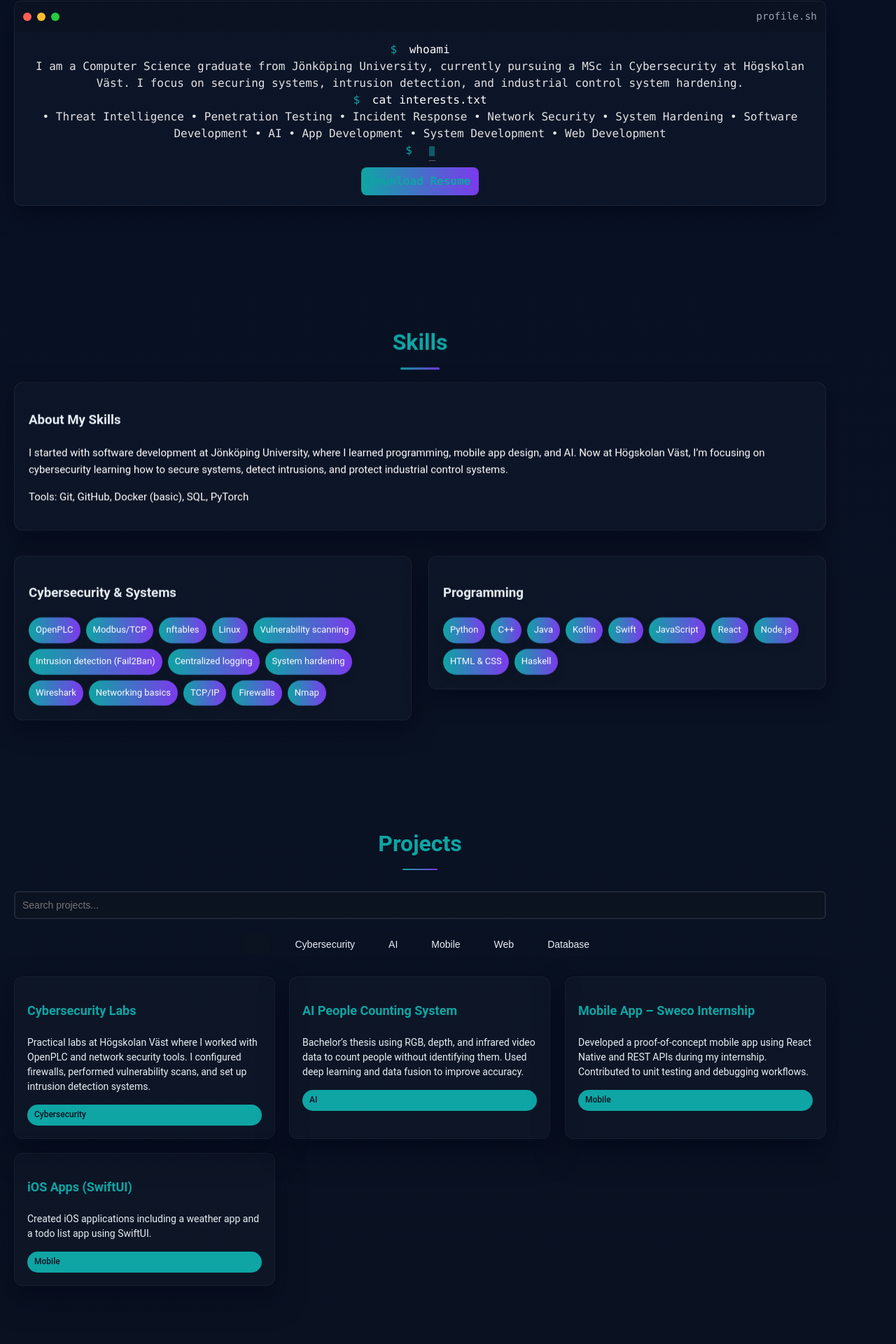
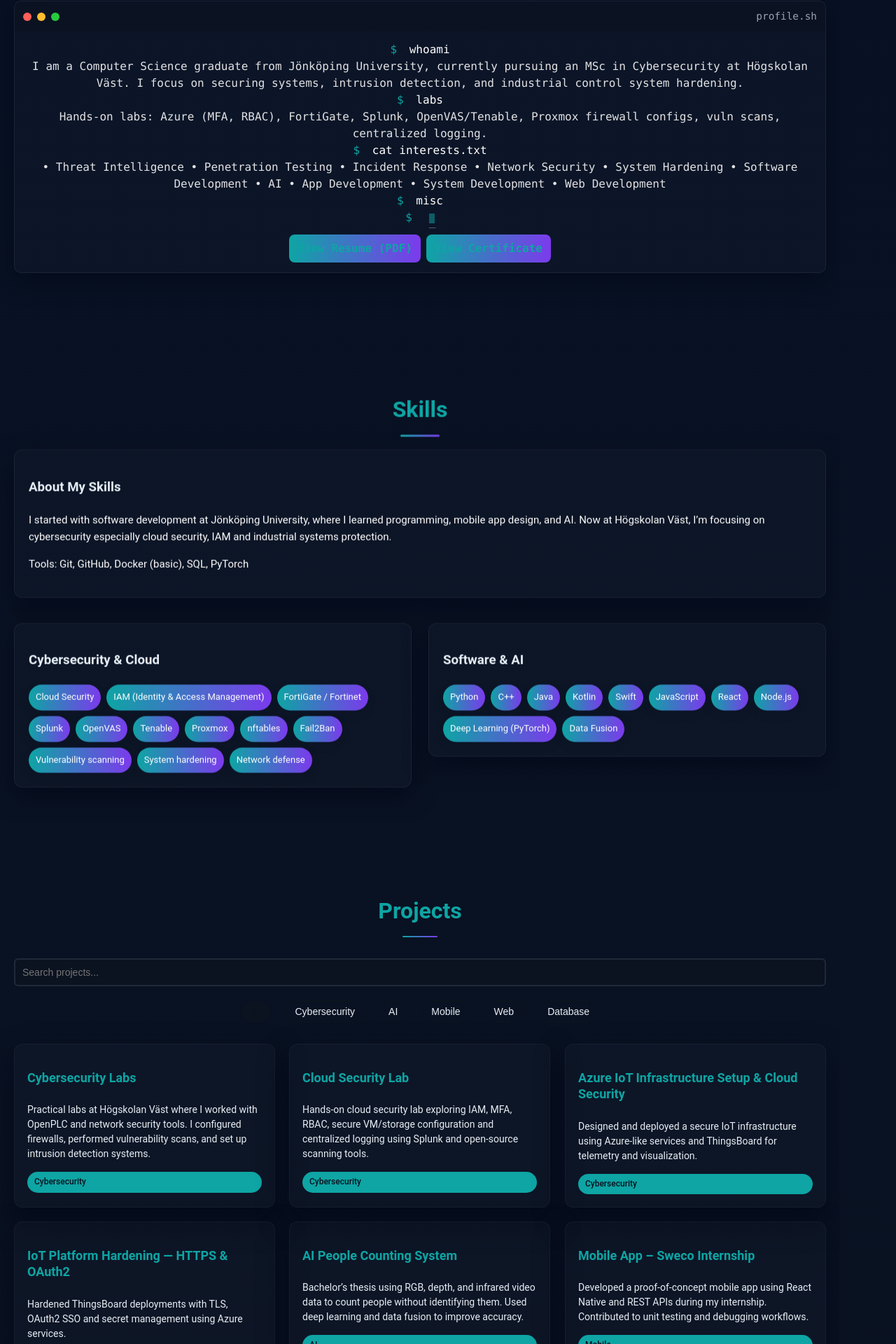
Before and after one commit to FilmonMeharii/filly-port, a React (Create React App) app: page / in a window 1280 px wide. Shown: the part 695-2615 px from the top of the page at 70% size. Built offline with nearby package versions, Linux system fonts and the light colour scheme.

Commit message:
added cisco certificate

```diff
--- a/src/CSS/Projects.css
+++ b/src/CSS/Projects.css
@@ -149,6 +149,14 @@
 .project:hover {
   transform: translateY(-6px) scale(1.02);
   box-shadow: 0 20px 40px rgba(2,6,23,0.12);
+  background-color: color-mix(in srgb, var(--background-color) 92%, #000 4%);
+}
+
+/* improve keyboard focus readability for project cards */
+.project:focus {
+  outline: 3px solid color-mix(in srgb, var(--primary-color) 40%, transparent);
+  outline-offset: 4px;
+  background-color: color-mix(in srgb, var(--background-color) 90%, #000 6%);
 }
 
 .project h3 {
@@ -178,12 +186,13 @@
 .modal {
   position: fixed;
   inset: 0;
-  background: linear-gradient(rgba(2,6,23,0.45), rgba(2,6,23,0.45));
+  /* stronger overlay for better contrast when modal is open */
+  background: rgba(2,6,23,0.75);
   display: flex;
   justify-content: center;
   align-items: center;
   z-index: 1200;
-  backdrop-filter: blur(4px);
+  backdrop-filter: blur(6px);
 }
 
 .modal-content {
@@ -194,10 +203,12 @@
   max-height: 80vh;
   width: min(92%, 720px);
   position: relative;
-  box-shadow: 0 24px 60px rgba(2,6,23,0.18);
+  box-shadow: 0 36px 90px rgba(2,6,23,0.32);
   overflow: auto;
   transform: translateY(8px) scale(.995);
   transition: transform 220ms ease, opacity 220ms ease;
+  border: 1px solid var(--border-color);
+  color: var(--text-color);
 }
 
 /* Dark theme tweaks for project cards and modal */
@@ -209,8 +220,8 @@
 }
 
 [data-theme="dark"] .modal-content {
-  background: rgba(3,8,18,0.6);
-  border-color: rgba(255,255,255,0.04);
+  background: rgba(3,8,18,0.95);
+  border-color: rgba(255,255,255,0.06);
   color: var(--light-text-color);
 }
 
@@ -262,6 +273,26 @@
 .close-button:hover {
   color: var(--primary-color);
   transform: scale(1.06);
+}
+
+/* Project modal gallery */
+.project-gallery {
+  display: flex;
+  gap: 12px;
+  margin-top: 14px;
+  flex-wrap: wrap;
+}
+
+.project-image {
+  width: calc(50% - 12px);
+  max-width: 100%;
+  border-radius: 8px;
+  border: 1px solid var(--border-color);
+  box-shadow: 0 8px 20px rgba(2,6,23,0.06);
+}
+
+@media (max-width: 768px) {
+  .project-image { width: 100%; }
 }
 
 @media (max-width: 768px) {
--- a/src/components/About.js
+++ b/src/components/About.js
@@ -1,6 +1,7 @@
 import React, { useEffect, useRef } from 'react';
 import '../CSS/About.css';
 import CV from '../assets/CV thesis.pdf';
+import Cert from '../assets/CyberOps_Associate_certificate.pdf';
 
 const About = () => {
   const sectionRef = useRef(null);
@@ -24,19 +25,36 @@ const About = () => {
                 <span className="prompt">$</span> whoami
               </div>
               <div className="line output">
-              I am a Computer Science graduate from Jönköping University, currently pursuing a MSc in Cybersecurity at Högskolan Väst. I focus on securing systems, intrusion detection, and industrial control system hardening.
+                I am a Computer Science graduate from Jönköping University, currently pursuing an MSc in Cybersecurity at Högskolan Väst. I focus on securing systems, intrusion detection, and industrial control system hardening.
               </div>
+
+              <div className="line">
+                <span className="prompt">$</span> labs
+              </div>
+              <div className="line output">
+                Hands-on labs: Azure (MFA, RBAC), FortiGate, Splunk, OpenVAS/Tenable, Proxmox firewall configs, vuln scans, centralized logging.
+              </div>
+
               <div className="line">
                 <span className="prompt">$</span> cat interests.txt
               </div>
               <div className="line output">
                 • Threat Intelligence • Penetration Testing • Incident Response • Network Security • System Hardening • Software Development • AI • App Development • System Development • Web Development
               </div>
+
+              <div className="line">
+                <span className="prompt">$</span> misc
+              </div>
+              <div className="line output">
+              </div>
+
               <div className="line">
                 <span className="prompt">$</span> <span className="cursor">_</span>
               </div>
+
               <div className="terminal-actions">
-              <a href={CV} download="CV_Filmon_Mehari.pdf" className="btn">Download Resume</a>
+                <a href={CV} target="_blank" rel="noopener noreferrer" className="btn">View Resume (PDF)</a>
+                <a href={Cert} target="_blank" rel="noopener noreferrer" className="btn" style={{marginLeft: '8px'}}>View Certificate</a>
               </div>
             </div>
         </div>
--- a/src/components/Projects.js
+++ b/src/components/Projects.js
@@ -117,6 +117,18 @@ const Projects = () => {
       tags: ['OpenPLC', 'Modbus', 'nftables', 'IDS']
     },
     {
+      id: 5,
+      title: 'Cloud Security Lab',
+      description: 'Hands-on cloud security lab exploring IAM, MFA, RBAC, secure VM/storage configuration and centralized logging using Splunk and open-source scanning tools.',
+      category: 'Cybersecurity',
+      details: [
+        'Configured Azure-like environments: MFA, RBAC and secure VM onboarding',
+        'Integrated Splunk for centralized logging and basic alerting',
+        'Performed vulnerability assessments with OpenVAS/Tenable and remediations'
+      ],
+      tags: ['Cloud Security', 'Azure', 'Splunk', 'OpenVAS']
+    },
+    {
       id: 2,
       title: 'AI People Counting System',
       description: 'Bachelor’s thesis using RGB, depth, and infrared video data to count people without identifying them. Used deep learning and data fusion to improve accuracy.',
@@ -151,11 +163,47 @@ const Projects = () => {
       ],
       tags: ['SwiftUI', 'iOS']
     }
+    ,
+    {
+      id: 6,
+      title: 'Azure IoT Infrastructure Setup & Cloud Security',
+      description: 'Designed and deployed a secure IoT infrastructure using Azure-like services and ThingsBoard for telemetry and visualization.',
+      category: 'Cybersecurity',
+      details: [
+        'Created VNet/subnets and deployed Ubuntu VMs for frontend, backend and PostgreSQL',
+        'Implemented RBAC and MFA for user access control; used SSH keys and bastion host for management',
+        'Deployed ThingsBoard for telemetry ingestion and dashboards; integrated MQTT simulator (Python)'
+      ],
+      tags: ['Cloud Security','Azure','ThingsBoard','MQTT'],
+      githubLink: ''
+    },
+    {
+      id: 7,
+      title: 'IoT Platform Hardening — HTTPS & OAuth2',
+      description: 'Hardened ThingsBoard deployments with TLS, OAuth2 SSO and secret management using Azure services.',
+      category: 'Cybersecurity',
+      details: [
+        "Configured Let's Encrypt (Certbot) for HTTPS",
+        'Integrated Azure AD for OAuth2-based SSO and centralized auth',
+        'Used Key Vault-style secrets management and managed identities for secure access in functions'
+      ],
+      tags: ['TLS','OAuth2','Azure AD','Key Vault'],
+      githubLink: ''
+    }
   ];
 
   const filteredProjects = projectsData
     .filter(project => project.title.toLowerCase().includes(searchTerm.toLowerCase()))
     .filter(project => filter === 'All' || project.category === filter);
+
+  // Ensure Cybersecurity projects appear first in the listing
+  const orderedProjects = [...filteredProjects].sort((a, b) => {
+    const aCyber = a.category === 'Cybersecurity' ? 0 : 1;
+    const bCyber = b.category === 'Cybersecurity' ? 0 : 1;
+    if (aCyber !== bCyber) return aCyber - bCyber;
+    // fallback to original order by id
+    return a.id - b.id;
+  });
 
   return (
   <section id="projects" className="section projects-section" ref={sectionRef}>
@@ -180,7 +228,7 @@ const Projects = () => {
           ))}
         </div>
         <div className="projects">
-          {filteredProjects.map((project) => (
+          {orderedProjects.map((project) => (
             <div
               key={project.id}
               className="project"
@@ -217,6 +265,20 @@ const Projects = () => {
                       ))}
                     </ul>
                   )}
+
+                  {modalProject.images && modalProject.images.length > 0 && (
+                    <div className="project-gallery">
+                      {modalProject.images.map((img, i) => (
+                        <img key={i} src={img} alt={`${modalProject.title} screenshot ${i+1}`} className="project-image" />
+                      ))}
+                    </div>
+                  )}
+
+                  {modalProject.githubLink && modalProject.githubLink.length > 0 && (
+                    <p>
+                      <a href={modalProject.githubLink} target="_blank" rel="noopener noreferrer">View code on GitHub</a>
+                    </p>
+                  )}
               {modalProject.githubLink && (
                 <p>
                   <a href={modalProject.githubLink} target="_blank" rel="noopener noreferrer">
--- a/src/components/Skills.js
+++ b/src/components/Skills.js
@@ -22,36 +22,35 @@ export default function Skills() {
     <section id="skills" className="section skills" ref={sectionRef}>
       <div className="container skills-container">
         <h2>Skills</h2>
-  <div className="skills-grid description-top-mode">
+        <div className="skills-grid description-top-mode">
           <aside className="description-box card description-top">
             <h3>About My Skills</h3>
             <p>
-              I started with software development at Jönköping University, where I learned programming, mobile app design, and AI. Now at Högskolan Väst, I’m focusing on cybersecurity learning how to secure systems, detect intrusions, and protect industrial control systems.
+              I started with software development at Jönköping University, where I learned programming, mobile app design, and AI. Now at Högskolan Väst, I’m focusing on cybersecurity especially cloud security, IAM and industrial systems protection.
             </p>
             <p className="muted">Tools: Git, GitHub, Docker (basic), SQL, PyTorch</p>
           </aside>
 
           <div className="skills-card card">
-            <h3>Cybersecurity & Systems</h3>
+            <h3>Cybersecurity & Cloud</h3>
             <div className="chips">
-              <span className="chip">OpenPLC</span>
-              <span className="chip">Modbus/TCP</span>
+              <span className="chip">Cloud Security</span>
+              <span className="chip">IAM (Identity & Access Management)</span>
+              <span className="chip">FortiGate / Fortinet</span>
+              <span className="chip">Splunk</span>
+              <span className="chip">OpenVAS</span>
+              <span className="chip">Tenable</span>
+              <span className="chip">Proxmox</span>
               <span className="chip">nftables</span>
-              <span className="chip">Linux</span>
+              <span className="chip">Fail2Ban</span>
               <span className="chip">Vulnerability scanning</span>
-              <span className="chip">Intrusion detection (Fail2Ban)</span>
-              <span className="chip">Centralized logging</span>
               <span className="chip">System hardening</span>
-              <span className="chip">Wireshark</span>
-              <span className="chip">Networking basics</span>
-              <span className="chip">TCP/IP</span>
-              <span className="chip">Firewalls</span>
-              <span className="chip">Nmap</span>
+              <span className="chip">Network defense</span>
             </div>
           </div>
 
           <div className="skills-card card">
-            <h3>Programming</h3>
+            <h3>Software & AI</h3>
             <div className="chips">
               <span className="chip">Python</span>
               <span className="chip">C++</span>
@@ -61,8 +60,8 @@ export default function Skills() {
               <span className="chip">JavaScript</span>
               <span className="chip">React</span>
               <span className="chip">Node.js</span>
-              <span className="chip">HTML & CSS</span>
-              <span className="chip">Haskell</span>
+              <span className="chip">Deep Learning (PyTorch)</span>
+              <span className="chip">Data Fusion</span>
             </div>
           </div>
         </div>
```
Also changed, not shown: 1 other file (tests, documents, lock files or other folders). Lines whose indentation alone changed are shown as unchanged.
